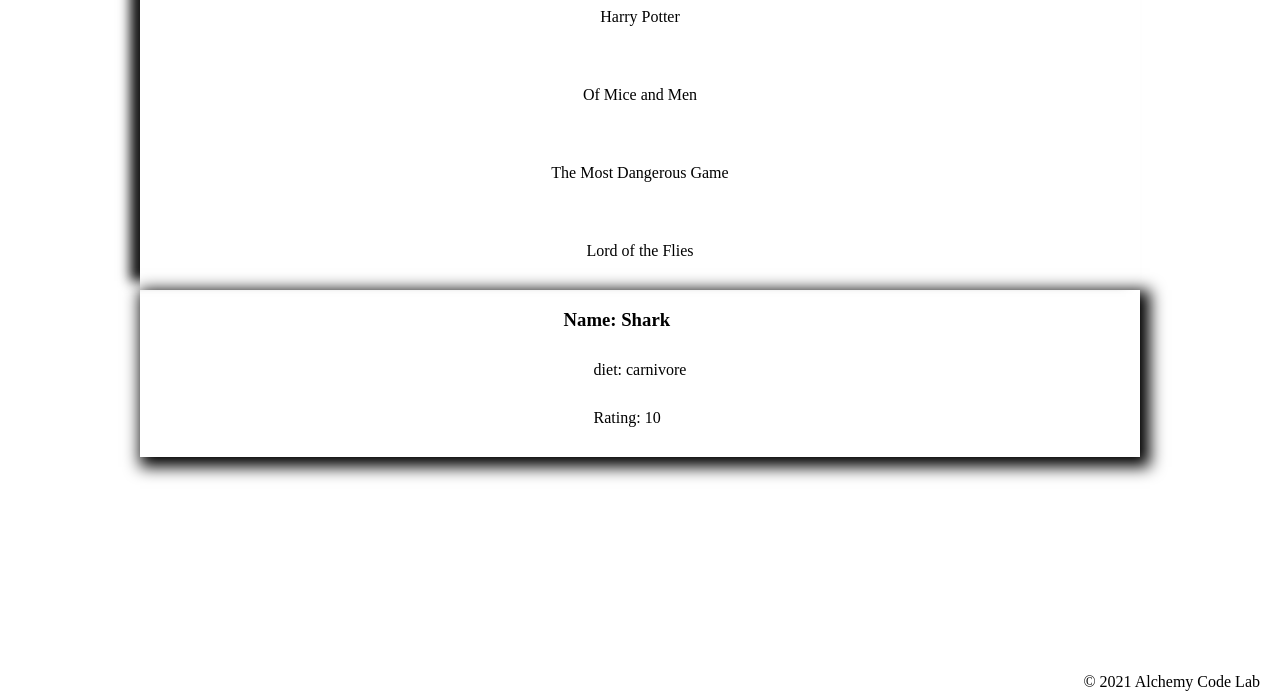
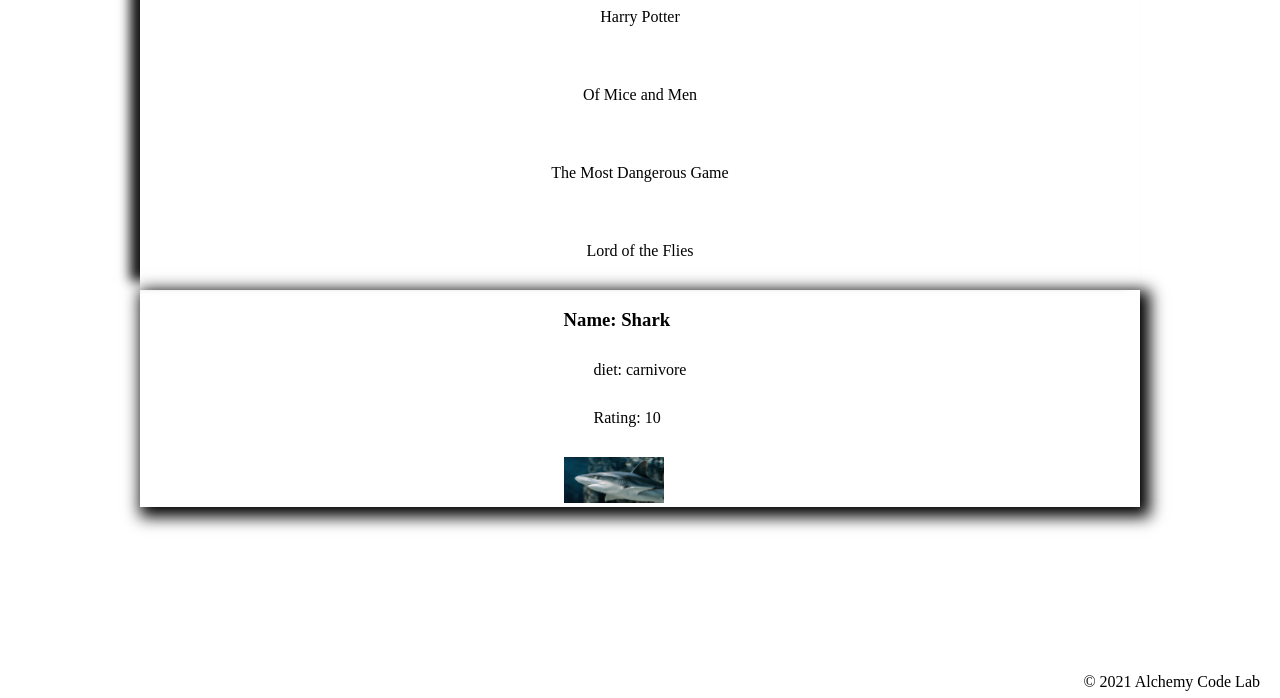
Before and after one commit to taha-amin/list-display-practice, a website with bundled scripts: page index.html in a window 1280 px wide. Shown: the part 102-800 px from the top of the page. Built offline with nearby package versions, Linux system fonts and the light colour scheme.

Commit message:
resized image

```diff
--- a/index.html
+++ b/index.html
@@ -33,6 +33,7 @@
                 <h3>Name: Shark</h3>
                 <p>diet: carnivore</p>
                 <p>Rating: 10</p>
+                <img src="./assets/shark.png" />
             </div>
         </section>
     </main>
--- a/styles/style.css
+++ b/styles/style.css
@@ -119,3 +119,7 @@
 .animals-list {
     box-shadow: 5px 5px 15px 5px #000000;
 }
+
+.animals-list img {
+    width: 100px;
+}
```
